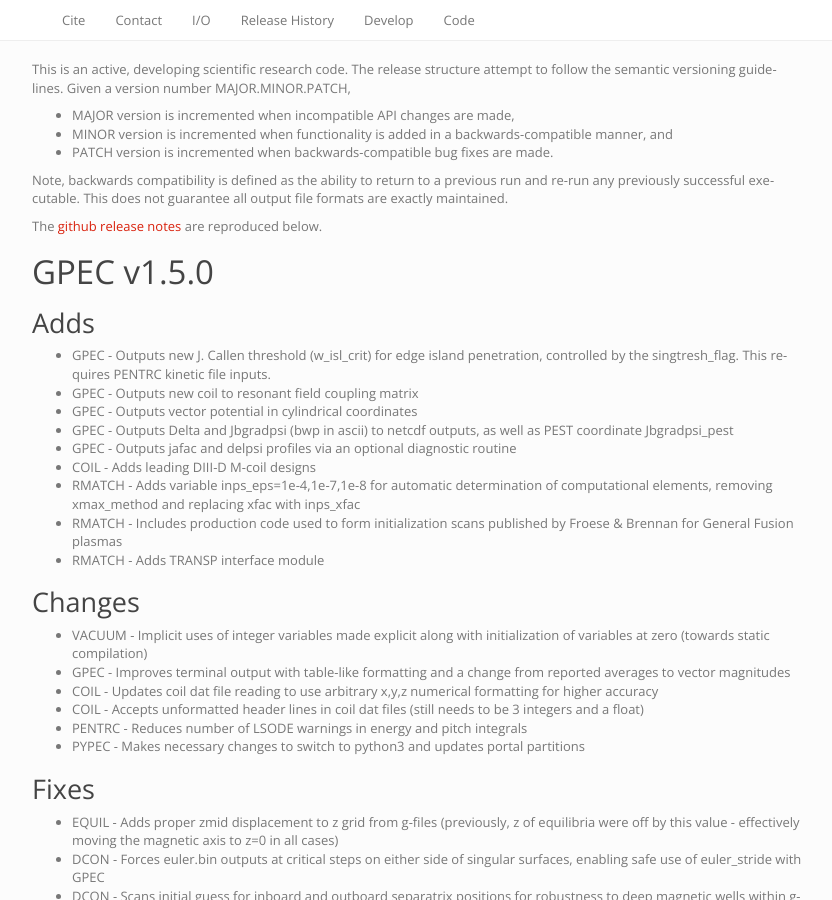
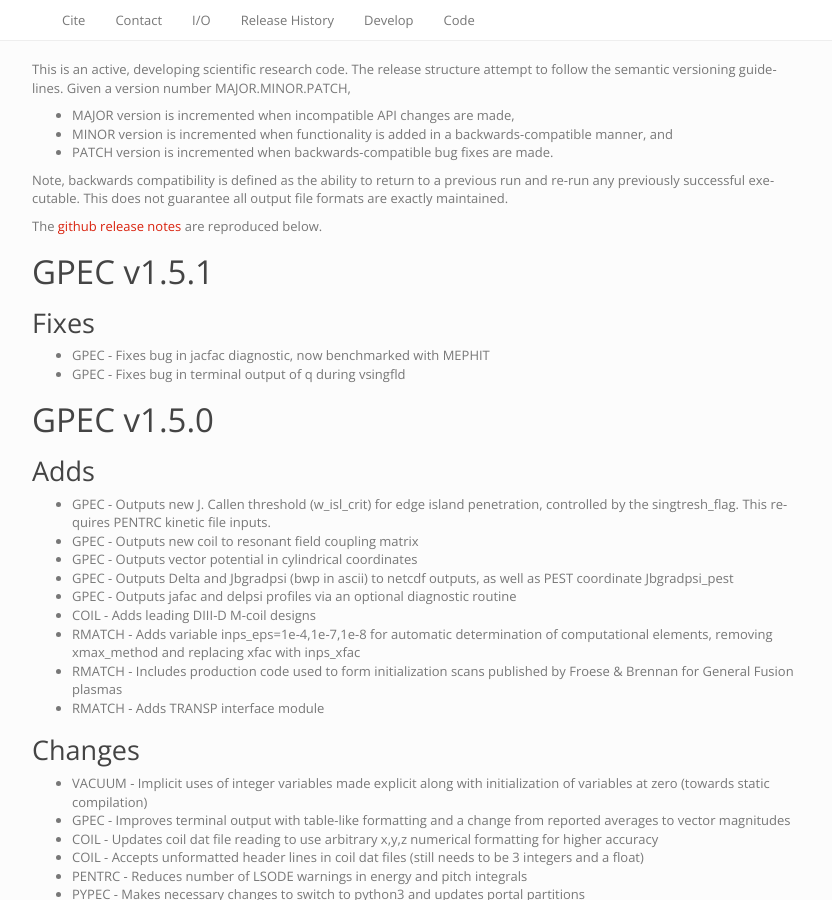
Before and after one commit to PrincetonUniversity/GPEC, a Sphinx documentation site: the page built from docs/releases.rst, in a window 1280 px wide and 900 px high. Shown: the whole window, without its empty margins (38-870 px from the left). Built offline with Sphinx 7.4.7, drawn with Linux system fonts in a browser that asks for light colours.

Commit message:
DOCS - VERSION BUMP - Bumps version and updates release notes

```diff
--- a/docs/conf.py
+++ b/docs/conf.py
@@ -62,7 +62,7 @@
 # The short X.Y version.
 version = '1.5'
 # The full version, including alpha/beta/rc tags.
-release = '1.5.0'
+release = '1.5.1'
 
 # The language for content autogenerated by Sphinx. Refer to documentation
 # for a list of supported languages.
--- a/docs/releases.rst
+++ b/docs/releases.rst
@@ -9,6 +9,15 @@
 Note, backwards compatibility is defined as the ability to return to a previous run and re-run any previously successful executable. This does not guarantee all output file formats are exactly maintained.
 
 The `github release notes <https://github.com/PrincetonUniversity/GPEC/releases>`_ are reproduced below.
+
+GPEC v1.5.1
+===========
+
+Fixes
+------
+- GPEC - Fixes bug in jacfac diagnostic, now benchmarked with MEPHIT
+- GPEC - Fixes bug in terminal output of q during vsingfld
+
 
 GPEC v1.5.0
 ===========
```
